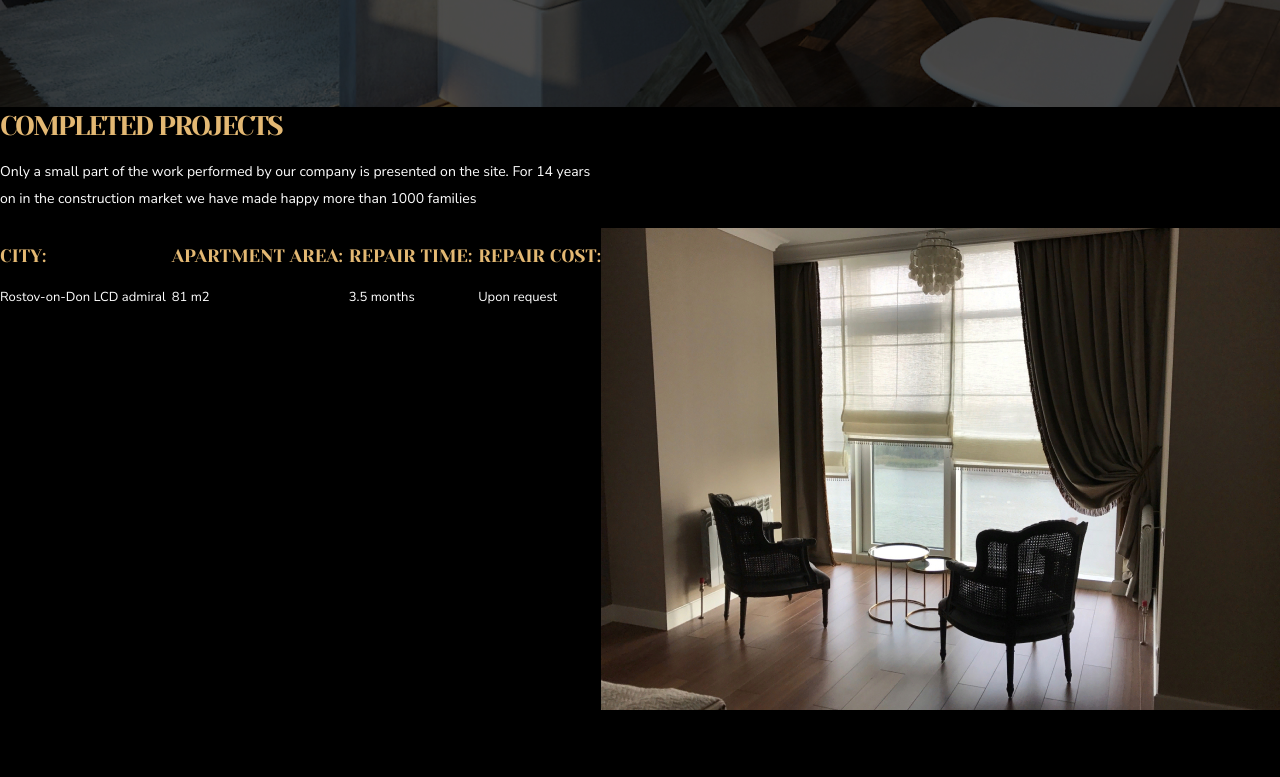
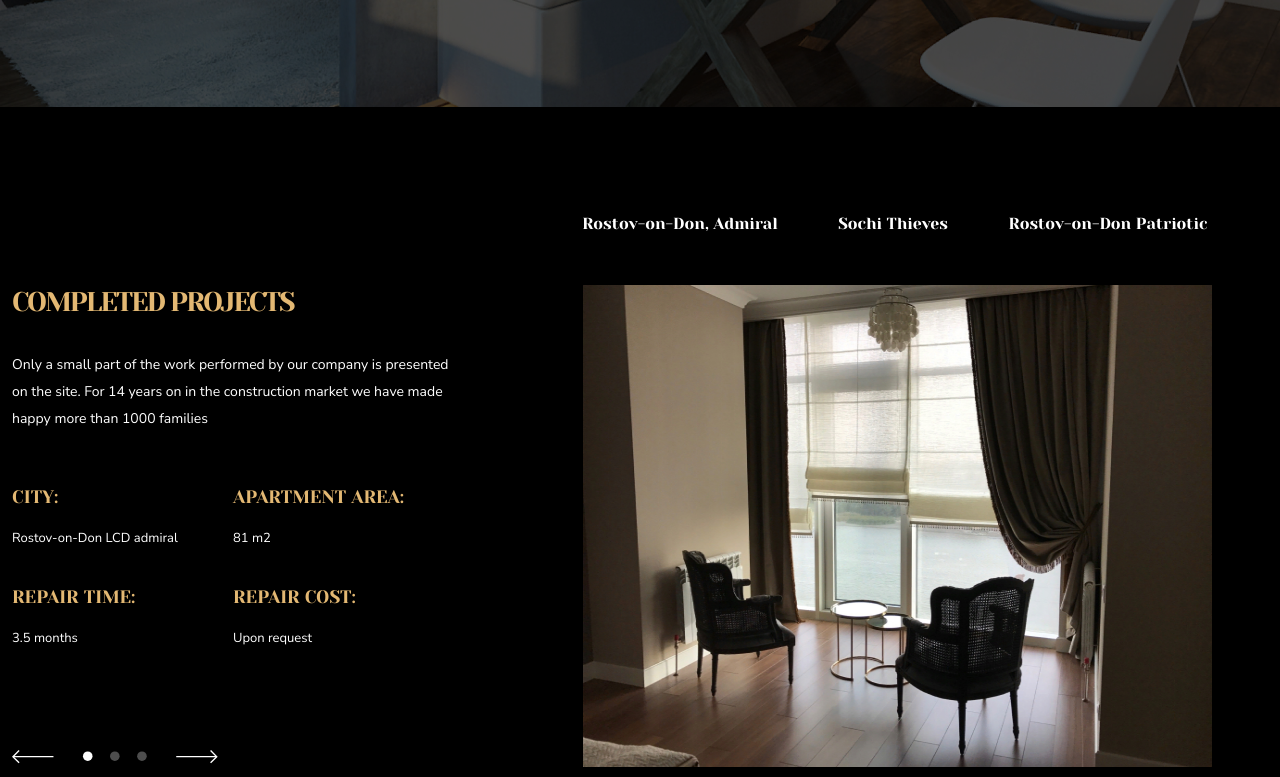
Before and after one commit to tainkrios/Landing, a plain HTML site: page index.html in a window 1280 px wide. Shown: the part 683-1460 px from the top of the page. Drawn offline with Linux system fonts and the light colour scheme.

Commit message:
starting new page

```diff
--- a/css/styles.css
+++ b/css/styles.css
@@ -124,10 +124,15 @@ body * {
 
 .page-2__aside {
     display: flex;
-    /* justify-content: space-around; */
+    justify-content: space-between;
 }
 
-.aside-block {}
+.aside-block {
+    width: 442px;
+    display: flex;
+    flex-direction: row;
+    flex-wrap: wrap;
+}
 
 .aside-subtitle {
     margin: 0;
@@ -139,6 +144,7 @@ body * {
     letter-spacing: -0.07em;
     text-transform: uppercase;
     color: #E3B873;
+    padding-top: 176px;
 }
 
 .aside-parahraf {
@@ -155,6 +161,20 @@ body * {
     justify-content: space-between;
     align-content: space-around;
     flex-wrap: wrap;
+    flex-grow: 1;
+}
+
+.aside-flex__1 {
+    flex: 0 1 50%;
+}
+.aside-flex__2 {
+    flex: 0 1 50%;
+}
+.aside-flex__3 {
+    flex: 0 1 50%;
+}
+.aside-flex__4 {
+    flex: 0 1 50%;
 }
 
 .aside-flex__subtitle {
@@ -175,3 +195,30 @@ body * {
     line-height: 21px;
     color: white;
 }
+
+.page-2__img {
+    margin: 0;
+    width: 679px;
+    height: 482px;
+    padding-left: 50px;
+}
+
+.section-li {
+    text-decoration: none;
+    margin-right: 60.5px;
+
+}
+.section-navigation {
+    padding-top: 107px;
+    margin-bottom: 52px;
+    margin-top: 0;
+    margin-left: 9px;
+}
+
+.header-navigation__item a:hover {
+    text-decoration: underline;
+}
+
+.svg-1 {
+    margin-top: 81px;
+}
--- a/index.html
+++ b/index.html
@@ -46,7 +46,7 @@
         </section>
         <section class="page-2">
             <div class="page-2__background">
-                <div class="page-2__aside">
+                <div class="page-2__aside block-size">
                     <div class="aside-block">
                         <h2 class="aside-subtitle">Completed projects</h2>
                         <p class="aside-parahraf">Only a small part of the work performed by our company is presented on
@@ -70,17 +70,61 @@
                                 <h3 class="aside-flex__subtitle">Repair Cost:</h3>
                                 <p class="aside-flex__paragraf">Upon request</p>
                             </div>
+                            <div class="svg-1">
+                                <svg width="206" height="14" viewBox="0 0 206 14" fill="none"
+                                    xmlns="http://www.w3.org/2000/svg">
+                                    <path fill-rule="evenodd" clip-rule="evenodd"
+                                        d="M199.045 -0.000183105L205.683 6.63786L199.045 13.2759L198.098 12.3283L203.788 6.63786L198.098 0.947384L199.045 -0.000183105Z"
+                                        fill="white" />
+                                    <path fill-rule="evenodd" clip-rule="evenodd"
+                                        d="M204.736 7.30776L164.228 7.30776L164.228 5.9677L204.736 5.9677L204.736 7.30776Z"
+                                        fill="white" />
+                                    <path fill-rule="evenodd" clip-rule="evenodd"
+                                        d="M6.63807 13.276L2.29917e-05 6.638L6.63807 -3.82298e-05L7.58563 0.94753L1.89516 6.638L7.58563 12.3285L6.63807 13.276Z"
+                                        fill="white" />
+                                    <path fill-rule="evenodd" clip-rule="evenodd"
+                                        d="M0.947579 5.9681L41.4556 5.9681L41.4556 7.30817L0.947578 7.30816L0.947579 5.9681Z"
+                                        fill="white" />
+                                    <rect x="125.164" y="1.45636" width="9.56667" height="9.56667" rx="4.78333"
+                                        fill="white" fill-opacity="0.3" />
+                                    <rect x="98.0583" y="1.45636" width="9.56667" height="9.56667" rx="4.78333"
+                                        fill="white" fill-opacity="0.3" />
+                                    <rect x="70.9528" y="1.45621" width="9.56667" height="9.56667" rx="4.78333"
+                                        fill="white" />
+                                </svg>
+                            </div>
                         </div>
                     </div>
                     <div class="page-2__section">
-                        <p>Rostov-on-Don, Admiral</p>
-                        <p>Sochi Thieves</p>
-                        <p>Rostov-on-Don Patriotic</p>
-                        <img src="./images/image 2.1.jpg" alt="">
+                        <ul class="header-navigation section-navigation">
+                            <li class="section-li header-navigation__item"><a href="#">Rostov-on-Don, Admiral</a></li>
+                            <li class="section-li header-navigation__item"><a href="#">Sochi Thieves</a></li>
+                            <li class="section-li header-navigation__item"><a href="#">Rostov-on-Don Patriotic</a></li>
+                        </ul>
+                        <img src="./images/image 2.1.jpg" class="page-2__img" alt="">
                     </div>
                 </div>
             </div>
         </section>
+        <sectoin class="page-3">
+            <div>
+                <h3>online control</h3>
+                <div>
+                    <img src="" alt="">
+                </div>
+                <img src="./images/image 6.png" alt="">
+                <hr>
+                <p>At each facility, a camera is installed that broadcasts the progress of work on the clock. At any
+                    time, you can go to our website and monitor the progress of work in your apartment. You can watch
+                    the live broadcast from one of our facilities! Leave a request below and you will receive a link to
+                    the broadcast.</p>
+                <form action="">
+                    <label for="Name"><input type="text" value="What is your name:"></label>
+                    <label for="Phone"><input type="text" value="Your phone number:"></label>
+                    <button>Submit</button>
+                </form>
+            </div>
+        </sectoin>
     </main>
 </body>
 
```
Also changed, not shown: images/image 6.jpg (deleted), images/image 6.png (added).
